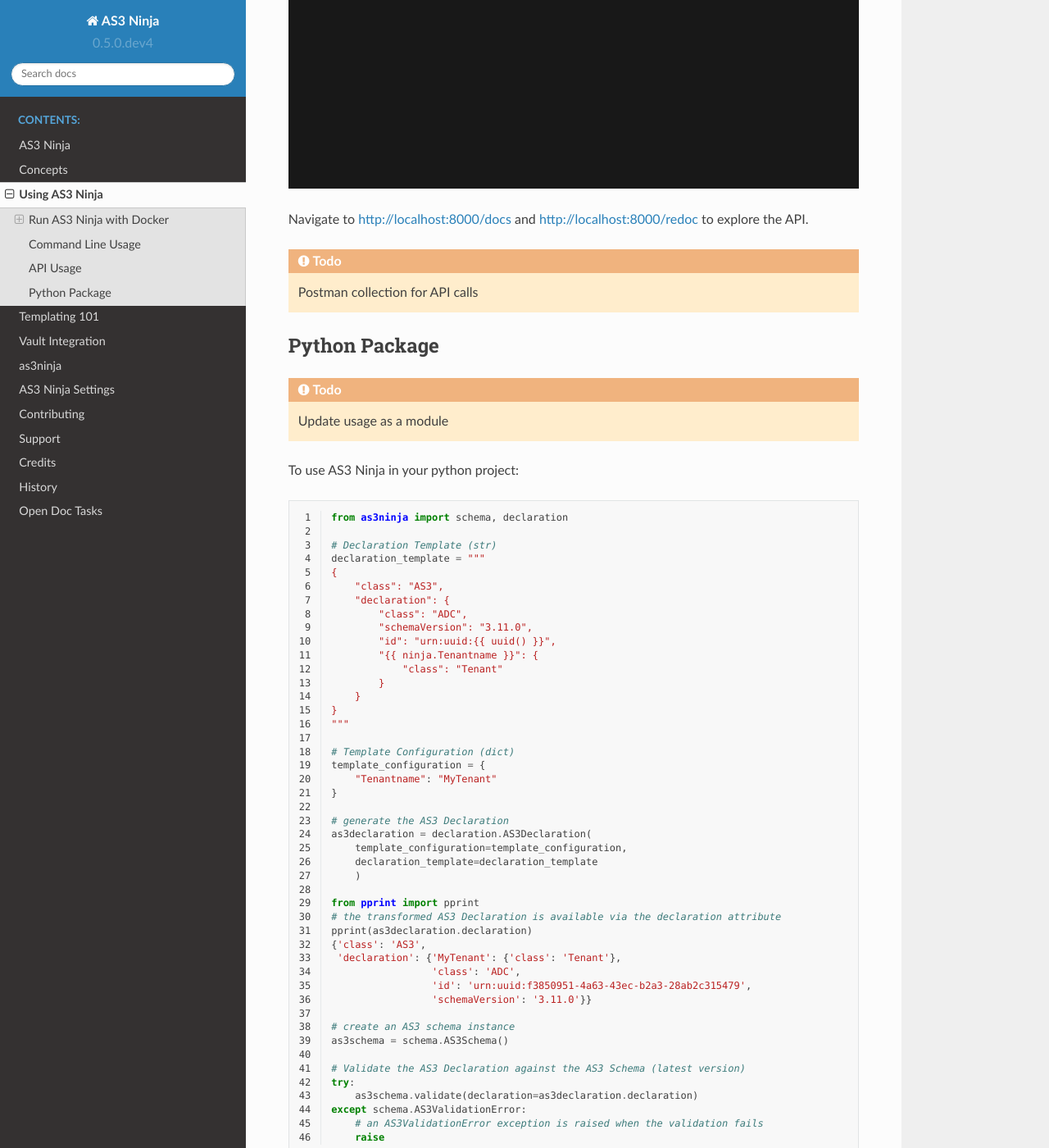
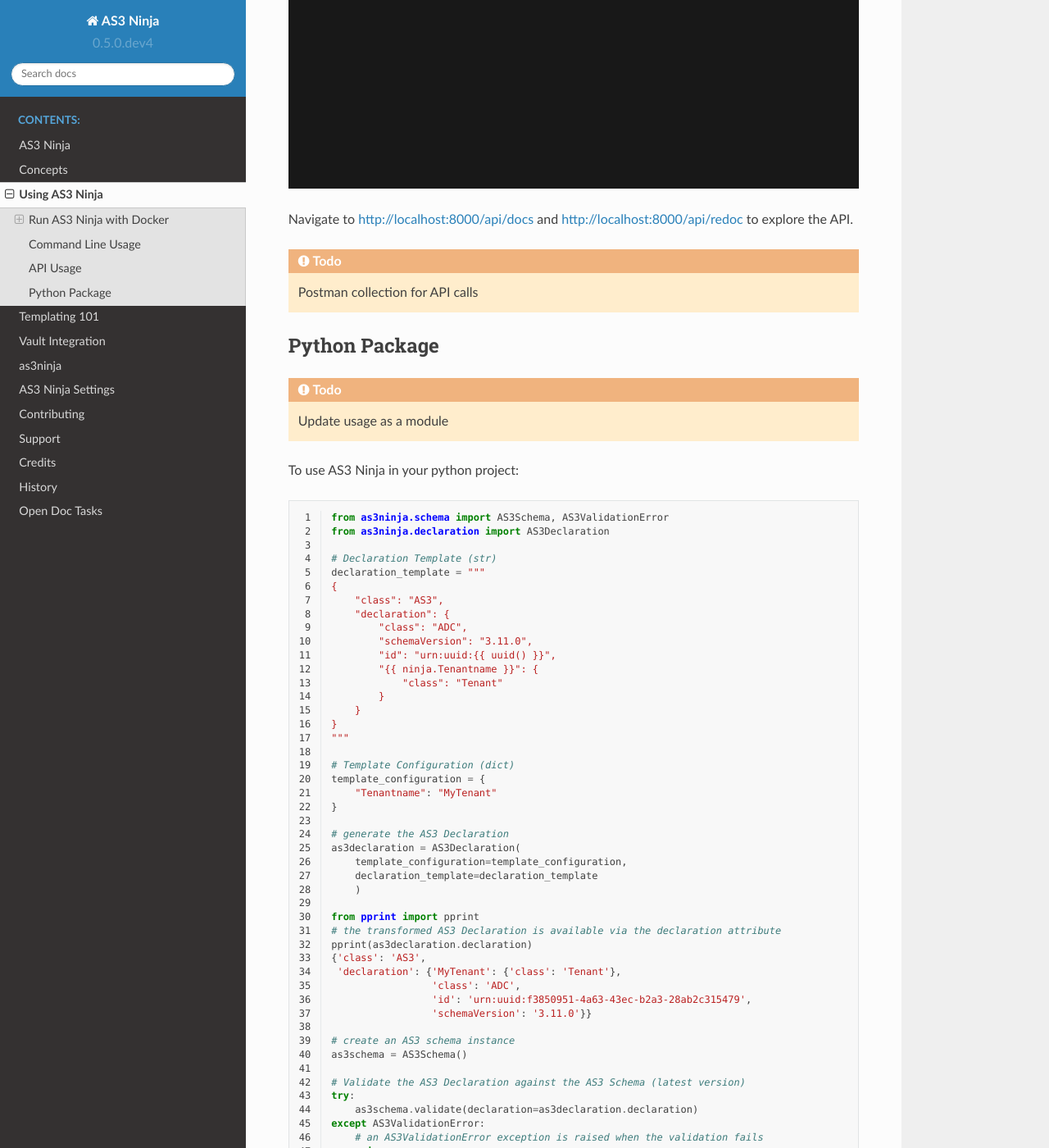
Before and after one commit to simonkowallik/as3ninja, a Sphinx documentation site: the page built from docs/usage.rst, in a window 1280 px wide and 1400 px high, scrolled down 2838 px. Shown: the whole window at 82% size. Built offline with Sphinx 7.4.7 and the Read the Docs theme 2.0.0, drawn with Linux system fonts in a browser that asks for light colours.

Commit message:
documentation updates
- AS3FormatChecker doc fixes
- general documentation updates

```diff
--- a/docs/usage.rst
+++ b/docs/usage.rst
@@ -111,11 +111,11 @@
 
 .. image:: _static/_httpie_api.svg
 
-Navigate to `http://localhost:8000/docs`_ and `http://localhost:8000/redoc`_ to explore the API.
+Navigate to `http://localhost:8000/api/docs`_ and `http://localhost:8000/api/redoc`_ to explore the API.
 
-.. _`http://localhost:8000/docs`: http://localhost:8000/docs
+.. _`http://localhost:8000/api/docs`: http://localhost:8000/api/docs
 
-.. _`http://localhost:8000/redoc`: http://localhost:8000/redoc
+.. _`http://localhost:8000/api/redoc`: http://localhost:8000/api/redoc
 
 
 .. todo:: Postman collection for API calls
@@ -131,7 +131,8 @@
 .. code-block:: python
    :linenos:
 
-   from as3ninja import schema, declaration
+   from as3ninja.schema import AS3Schema, AS3ValidationError
+   from as3ninja.declaration import AS3Declaration
 
    # Declaration Template (str)
    declaration_template = """
@@ -154,7 +155,7 @@
    }
 
    # generate the AS3 Declaration
-   as3declaration = declaration.AS3Declaration(
+   as3declaration = AS3Declaration(
        template_configuration=template_configuration,
        declaration_template=declaration_template
        )
@@ -169,11 +170,11 @@
                     'schemaVersion': '3.11.0'}}
 
    # create an AS3 schema instance
-   as3schema = schema.AS3Schema()
+   as3schema = AS3Schema()
 
    # Validate the AS3 Declaration against the AS3 Schema (latest version)
    try:
        as3schema.validate(declaration=as3declaration.declaration)
-   except schema.AS3ValidationError:
+   except AS3ValidationError:
        # an AS3ValidationError exception is raised when the validation fails
        raise
```
Also changed, not shown: docs/_static/_cli.svg, 1 other file.
